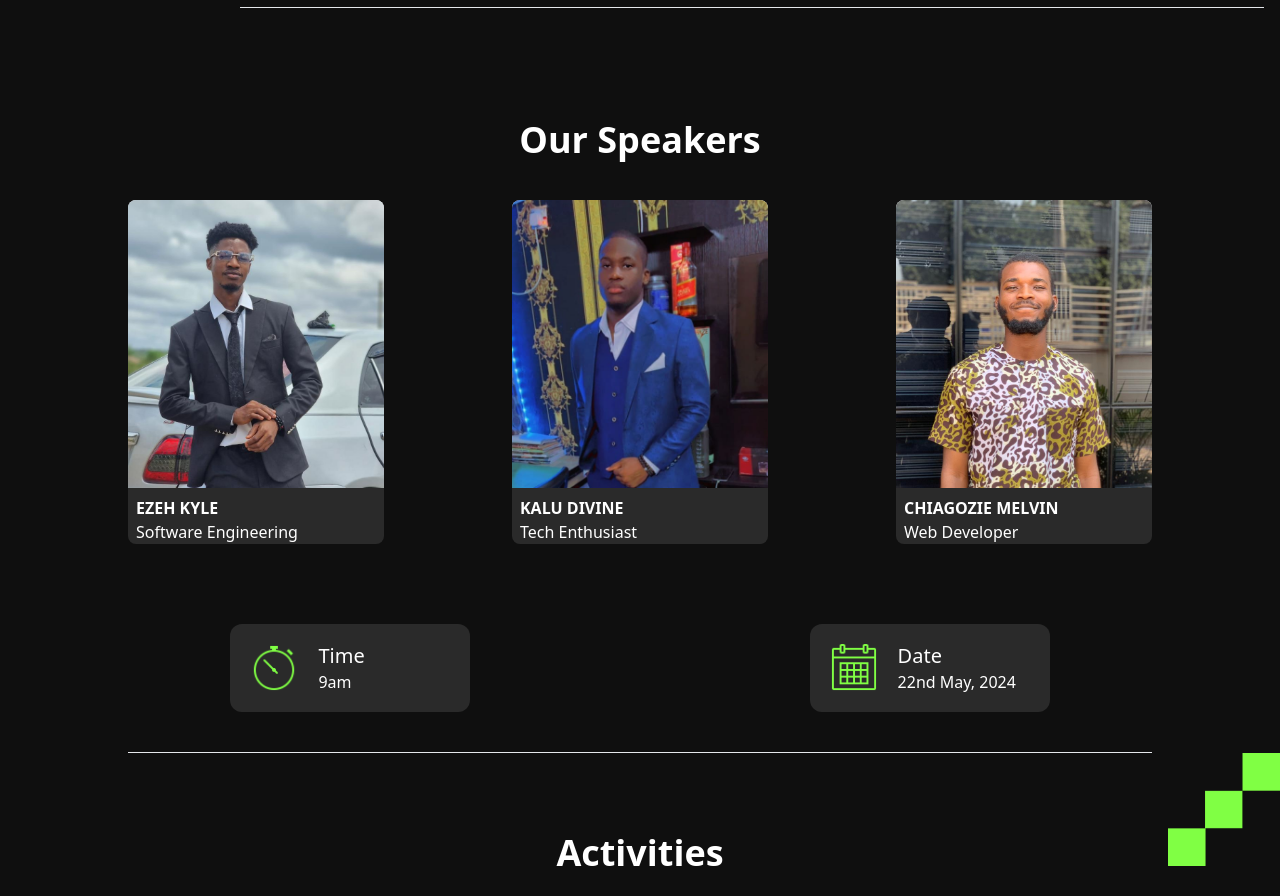
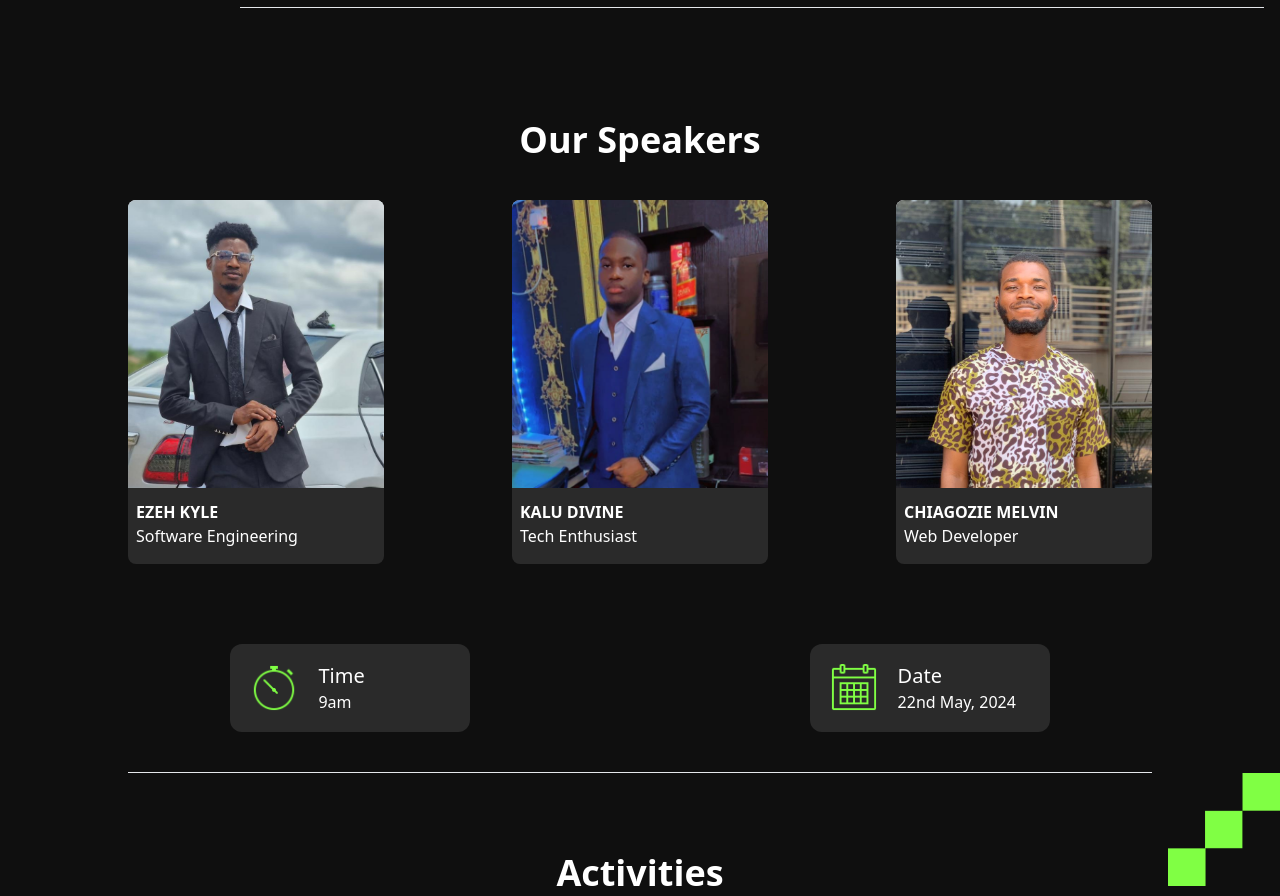
Before and after one commit to Josephvic278/symposium, a Django app: page / in a window 1280 px wide. Shown: the part 1769-2665 px from the top of the page. Run offline with Django 5.2, Linux system fonts and the light colour scheme; some libraries are stand-ins or nearby versions.

```diff
--- a/symposium/app/templates/index.html
+++ b/symposium/app/templates/index.html
@@ -111,19 +111,19 @@
             <div class="mt-28 mb-20" id="speakers">
                 <h1 class="text-center text-4xl font-semibold text-white mt-20 translate-x-[7rem] lg:translate-x-0">Our Speakers</h1>
                 <div class="flex flex-col lg:flex-row gap-2 w-full justify-between mt-10 translate-x-[7rem] lg:translate-x-0 gap-y-9">
-                    <div class="bg-2a2a2a rounded-t-lg rounded-b-lg">
+                    <div class="bg-2a2a2a rounded-t-lg rounded-b-lg pb-4">
                         <div class="relative w-full lg:w-64 h-72 bg-gray-200 overflow-hidden rounded-t-lg text-left"><img src="{% static 'img/speaker-1.jpg' %}" alt="" class="absolute inset-0 w-full h-full object-cover">
-                        </div><h1 class="text-white text-1.5xl font-semibold mt-2 ml-2">EZEH KYLE</h1>
+                        </div><h1 class="text-white text-1.5xl font-semibold mt-3 ml-2">EZEH KYLE</h1>
                         <p class="text-white font-thin ml-2">Software Engineering</p>
                     </div>
-                    <div class="bg-2a2a2a rounded-t-lg rounded-b-lg">
+                    <div class="bg-2a2a2a rounded-t-lg rounded-b-lg pb-4">
                         <div class="relative w-full lg:w-64 h-72 bg-gray-200 overflow-hidden rounded-t-lg text-left"><img src="{% static 'img/speaker-2.jpg' %}" alt="" class="absolute inset-0 w-full h-full object-cover">
-                        </div><h1 class="text-white text-1xl font-semibold mt-2 ml-2">KALU DIVINE</h1>
+                        </div><h1 class="text-white text-1xl font-semibold mt-3 ml-2">KALU DIVINE</h1>
                         <p class="text-white font-thin ml-2">Tech Enthusiast</p>
                     </div>
-                    <div class="bg-2a2a2a rounded-t-lg rounded-b-lg">
+                    <div class="bg-2a2a2a rounded-t-lg rounded-b-lg pb-4">
                         <div class="relative w-full lg:w-64 h-72 bg-gray-200 overflow-hidden rounded-t-lg text-left"><img src="{% static 'img/speaker-3.jpg' %}" alt="" class="absolute inset-0 w-full h-full object-cover">
-                        </div><h1 class="text-white text-1xl font-semibold mt-2 ml-2">CHIAGOZIE MELVIN</h1>
+                        </div><h1 class="text-white text-1xl font-semibold mt-3 ml-2">CHIAGOZIE MELVIN</h1>
                         <p class="text-white font-thin ml-2">Web Developer</p>
                     </div>
                 </div>
--- a/symposium/theme/static/css/dist/styles.css
+++ b/symposium/theme/static/css/dist/styles.css
@@ -1383,6 +1383,14 @@ body {
   padding-left: 50%;
 }
 
+.pb-2 {
+  padding-bottom: 0.5rem;
+}
+
+.pb-4 {
+  padding-bottom: 1rem;
+}
+
 .text-left {
   text-align: left;
 }
```
